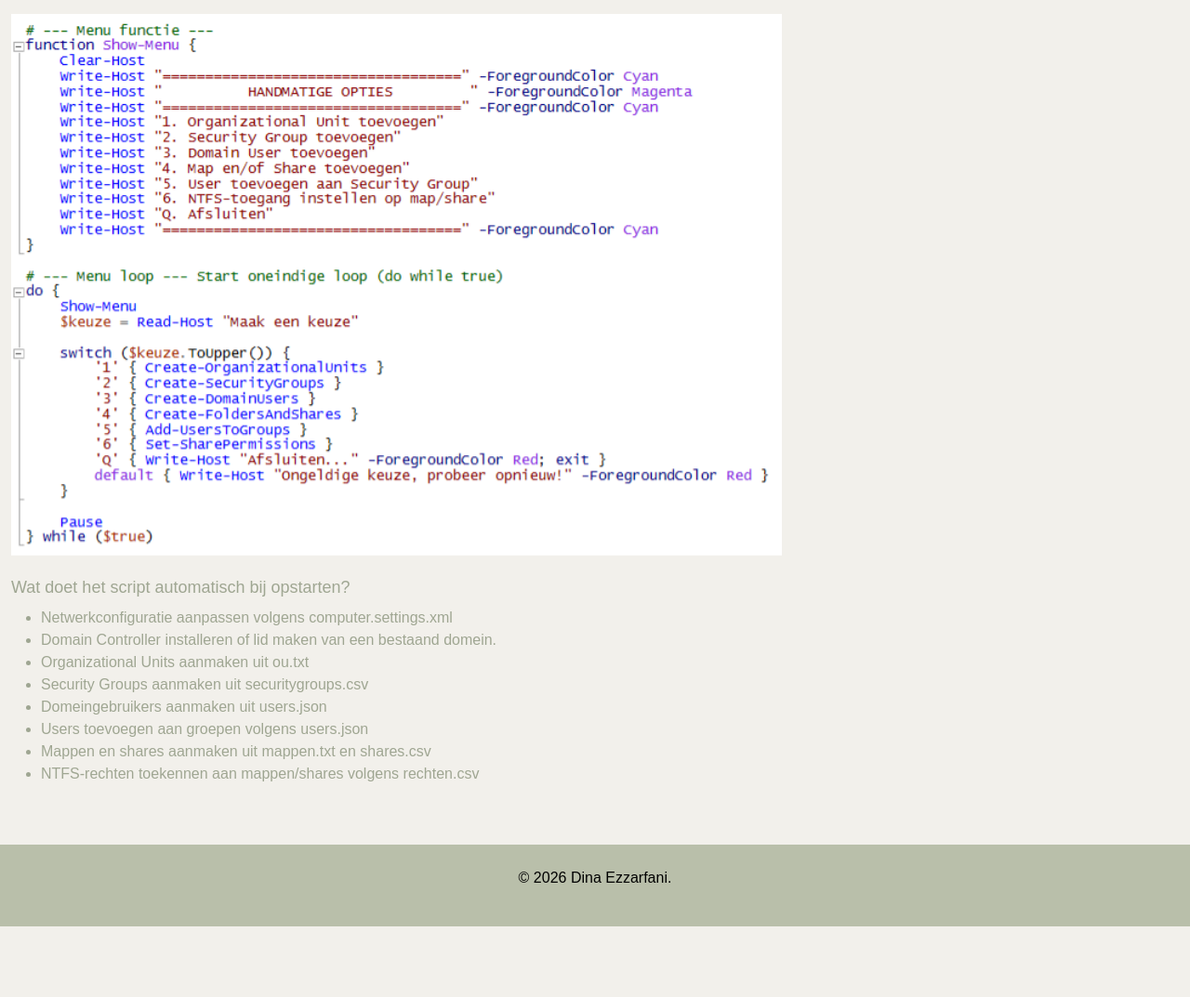
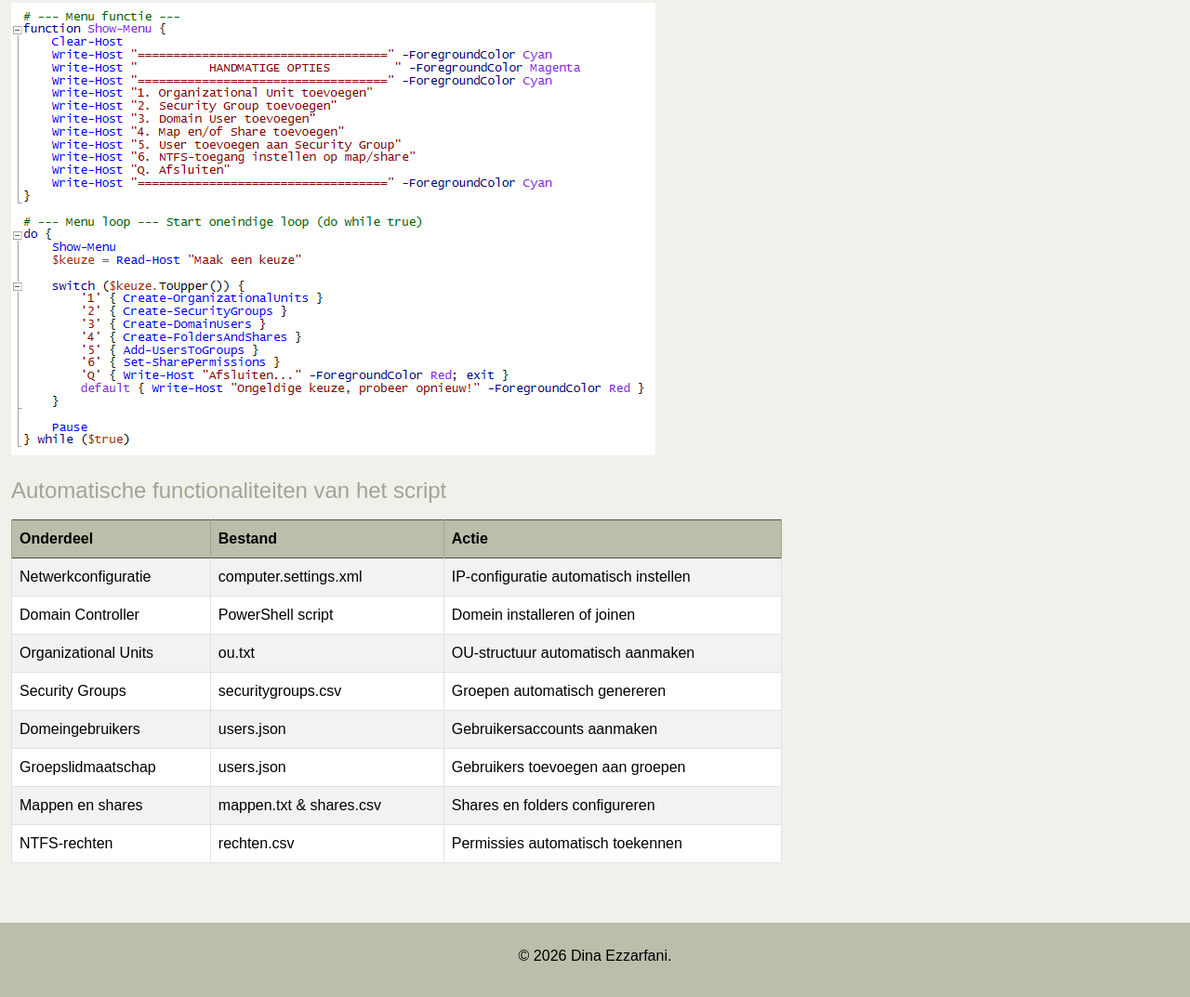
Before and after one commit to dinaezza/portfolio, a plain HTML site: page powershellscripting.html in a window 1280 px wide. Shown: the part 355-1428 px from the top of the page at 93% size. Before the commit the page ends 1352 px from the top, so only its background shows below. Drawn offline with nearby package versions, Linux system fonts and the light colour scheme.

Commit message:
Commit 4

```diff
--- a/css/reset.css
+++ b/css/reset.css
@@ -1,15 +1,133 @@
+/* Eric Meyer's Reset CSS v2.0 - http://meyerweb.com/eric/tools/css/reset/
+   Licensed under the terms of the MIT license */
 
-* {
+html,
+body,
+div,
+span,
+applet,
+object,
+iframe,
+h1,
+h2,
+h3,
+h4,
+h5,
+h6,
+p,
+blockquote,
+pre,
+a,
+abbr,
+acronym,
+address,
+big,
+cite,
+code,
+del,
+dfn,
+em,
+img,
+ins,
+kbd,
+q,
+s,
+samp,
+small,
+strike,
+strong,
+sub,
+sup,
+tt,
+var,
+b,
+u,
+i,
+center,
+dl,
+dt,
+dd,
+ol,
+ul,
+li,
+fieldset,
+form,
+label,
+legend,
+table,
+caption,
+tbody,
+tfoot,
+thead,
+tr,
+th,
+td,
+article,
+aside,
+canvas,
+details,
+embed,
+figure,
+figcaption,
+footer,
+header,
+hgroup,
+menu,
+nav,
+output,
+ruby,
+section,
+summary,
+time,
+mark,
+audio,
+video {
   margin: 0;
   padding: 0;
-  box-sizing: border-box;
+  border: 0;
+  font-size: 100%;
+  font: inherit;
+  vertical-align: baseline;
 }
 
-img {
-  max-width: 100%;
+/* HTML5 display-role reset for older browsers */
+article,
+aside,
+details,
+figcaption,
+figure,
+footer,
+header,
+hgroup,
+menu,
+nav,
+section {
   display: block;
 }
 
+body {
+  line-height: 1;
+}
+
+ol,
 ul {
   list-style: none;
 }
+
+blockquote,
+q {
+  quotes: none;
+}
+
+blockquote:before,
+blockquote:after,
+q:before,
+q:after {
+  content: "";
+  content: none;
+}
+
+table {
+  border-collapse: collapse;
+  border-spacing: 0;
+}
--- a/css/style.css
+++ b/css/style.css
@@ -1,14 +1,18 @@
-/* Random */
-section h2 {
-    font-size: 18px;
+h2 {
+    font-size: 24px;
     font-weight: normal;
     margin-bottom: 10px;
 }
 
 h1 {
     margin-top: 0;
+    font-size: 30px;
 }
 
+h3 {
+    font-size: 26px;
+
+}
 a {
     text-decoration: none;
     color: inherit;
@@ -25,11 +29,6 @@ html, body {
     flex-direction: column;
 }
 
-body {
-    display: flex;
-    flex-direction: column;
-}
-
 /* Header en navbar */
 nav {
     background-color: #B9BFAA;
@@ -42,16 +41,11 @@ nav {
     margin: 0 auto;
 }
 
-.nav-link {
-    color: #000000;
+.nav-link :active {
+    color: black;
     font-weight: 500;
 }
 
-
-/* Zoekbalk */
-nav form input {
-    max-width: 150px;
-}
 
 /* Main */
 main {
@@ -64,6 +58,11 @@ main {
     flex: 1;
 }
 
+.table-dark th {
+    background-color: #B9BFAA;
+    color: black;
+    border-color: #9FA692;
+}
 
 /* Sidebar */
 aside {
@@ -104,7 +103,6 @@ img {
   object-fit: cover;
 }
 
-
 /* Contactformulier */
 form .form-control,
 form .form-select,
--- a/powershellscripting.html
+++ b/powershellscripting.html
@@ -5,7 +5,7 @@
   <meta charset="UTF-8">
   <meta http-equiv="X-UA-Compatible" content="IE=edge">
   <meta name="viewport" content="width=device-width, initial-scale=1.0">
-  <title>ciscobekabeling</title>
+  <title>powershellscripting</title>
   <!-- Bootstrap CSS -->
   <link href="https://cdn.jsdelivr.net/npm/bootstrap@5.3.3/dist/css/bootstrap.min.css" rel="stylesheet"
     integrity="sha384-QWTKZyjpPEjISv5WaRU9OFeRpok6YctnYmDr5pNlyT2bRjXh0JMhjY6hW+ALEwIH" crossorigin="anonymous">
@@ -32,8 +32,8 @@
             </button>
             <div class="collapse navbar-collapse" id="navbarNav">
                 <ul class="navbar-nav ms-auto">
-                    <li class="nav-item"><a class="nav-link active" aria-current="page" href="index.html">HOME</a></li>
-                    <li class="nav-item"><a class="nav-link" href="portfolio.html">PORTFOLIO</a></li>
+                    <li class="nav-item"><a class="nav-link" aria-current="page" href="index.html">HOME</a></li>
+                    <li class="nav-item"><a class="nav-link active" href="portfolio.html">PORTFOLIO</a></li>
                     <li class="nav-item"><a class="nav-link" href="contact.html">CONTACT</a></li>
                 </ul>
             </div>
@@ -58,39 +58,76 @@
                 </div>
             </div>
 
-            <div id="projectCarousel" class="carousel slide mt-3" data-bs-ride="carousel">
-
-    <div class="carousel-inner">
-
-        <div class="carousel-item active">
-            <img src="assets/powershellscripting-1.png" class="d-block w-100 carousel-img" alt="Project afbeelding 1">
-        </div>
-
-    </div>
-
-    <button class="carousel-control-prev" type="button" data-bs-target="#projectCarousel" data-bs-slide="prev">
-        <span class="carousel-control-prev-icon"></span>
-    </button>
-
-    <button class="carousel-control-next" type="button" data-bs-target="#projectCarousel" data-bs-slide="next">
-        <span class="carousel-control-next-icon"></span>
-    </button>
-
+<div class="mt-3">
+    <img src="assets/powershellscripting-1.png" class="img-fluid carousel-img" alt="Project afbeelding">
 </div>
 
-            <!-- Lijst -->
-            <h2 class="mt-4">Wat doet het script automatisch bij opstarten?</h2>
-            <ul>
-                <li>Netwerkconfiguratie aanpassen volgens computer.settings.xml</li>
-                <li>Domain Controller installeren of lid maken van een bestaand domein.</li>
-                <li>Organizational Units aanmaken uit ou.txt</li>
-                <li>Security Groups aanmaken uit securitygroups.csv</li>
-                <li>Domeingebruikers aanmaken uit users.json</li>
-                <li>Users toevoegen aan groepen volgens users.json</li>
-                <li>Mappen en shares aanmaken uit mappen.txt en shares.csv</li>
-                <li>NTFS-rechten toekennen aan mappen/shares volgens rechten.csv</li>
-            </ul>
+ <h2 class="mt-4">Automatische functionaliteiten van het script</h2>
 
+<div class="table-responsive mt-3">
+    <table class="table table-bordered table-striped">
+
+        <thead class="table-dark">
+            <tr>
+                <th>Onderdeel</th>
+                <th>Bestand</th>
+                <th>Actie</th>
+            </tr>
+        </thead>
+
+        <tbody>
+            <tr>
+                <td>Netwerkconfiguratie</td>
+                <td>computer.settings.xml</td>
+                <td>IP-configuratie automatisch instellen</td>
+            </tr>
+
+            <tr>
+                <td>Domain Controller</td>
+                <td>PowerShell script</td>
+                <td>Domein installeren of joinen</td>
+            </tr>
+
+            <tr>
+                <td>Organizational Units</td>
+                <td>ou.txt</td>
+                <td>OU-structuur automatisch aanmaken</td>
+            </tr>
+
+            <tr>
+                <td>Security Groups</td>
+                <td>securitygroups.csv</td>
+                <td>Groepen automatisch genereren</td>
+            </tr>
+
+            <tr>
+                <td>Domeingebruikers</td>
+                <td>users.json</td>
+                <td>Gebruikersaccounts aanmaken</td>
+            </tr>
+
+            <tr>
+                <td>Groepslidmaatschap</td>
+                <td>users.json</td>
+                <td>Gebruikers toevoegen aan groepen</td>
+            </tr>
+
+            <tr>
+                <td>Mappen en shares</td>
+                <td>mappen.txt & shares.csv</td>
+                <td>Shares en folders configureren</td>
+            </tr>
+
+            <tr>
+                <td>NTFS-rechten</td>
+                <td>rechten.csv</td>
+                <td>Permissies automatisch toekennen</td>
+            </tr>
+
+        </tbody>
+
+    </table>
+</div>
         </section>
 
     <!-- Sidebar -->
```
Also changed, not shown: ciscobekabeling.html (+2 -2 lines), ciscoprogramming.html (+5 -22 lines), ciscoproject.html (+3 -3 lines), contact.html (+6 -4 lines), index.html (+2 -2 lines), portfolio.html (+2 -2 lines), snbproject.html (+64 -14 lines).
